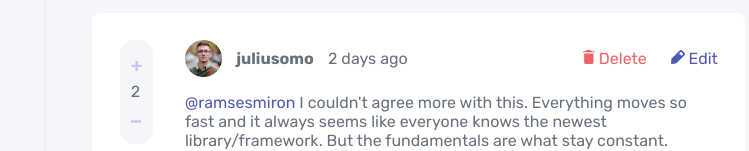
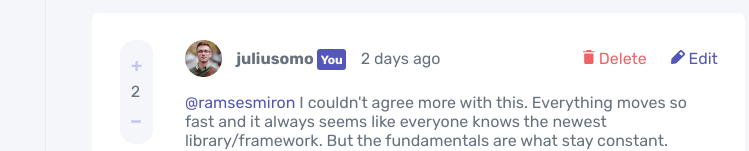
Before and after one commit to Chzmo/Fronted_Mentor-Interactive-comments-section-soulution, a plain HTML site: page index.html in a window 1280 px wide. Shown: the part 538-689 px from the top of the page, without its empty margins (265-1014 px from the left). Drawn offline with Linux system fonts and the light colour scheme.

Commit message:
inserting elements on ui

```diff
--- a/asserts/app.js
+++ b/asserts/app.js
@@ -58,7 +58,16 @@ class createElements{
                         <div class="container__content-right_top-profile_img">
                             <img src=".${reply.user.image.png}" alt="amyrobson">
                         </div>
-                        <div class="container__content-right_top-profile_username"><p>${reply.user.username}</p></div>
+                        <div class="container__content-right_top-profile_username">
+                            <p>${reply.user.username}`;
+
+                            if (data.currentUser.username === reply.user.username){
+                                user_data += ` <span class="you">You</span>`;
+                            }
+
+                            user_data +=`
+                            </p>
+                        </div>
                         <div class="container__content-right_top-profile_time"><p>${reply.createdAt}</p></div>
                         </div>
                         <div class="container__content-right_top-reply">
--- a/asserts/style.scss
+++ b/asserts/style.scss
@@ -77,6 +77,14 @@ body{
         cursor: pointer;
 
     }
+}
+
+.you{
+    font-size: 12px;
+    color: var(--White);
+    background: var(--Moderate-blue);
+    padding: .3em;
+    border-radius: 3px;
 }
 
 //Main Content
```
Also changed, not shown: asserts/style.css, 1 other file.
